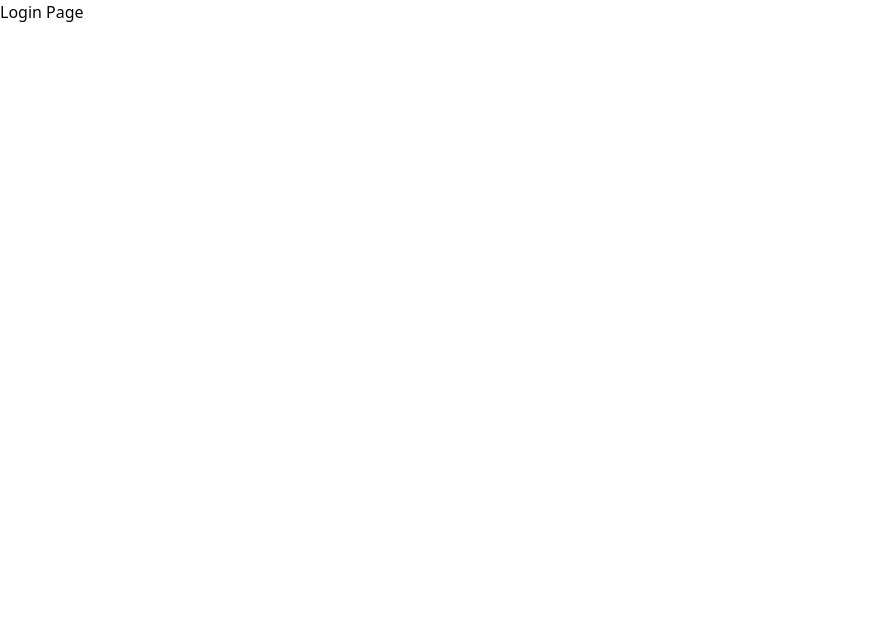
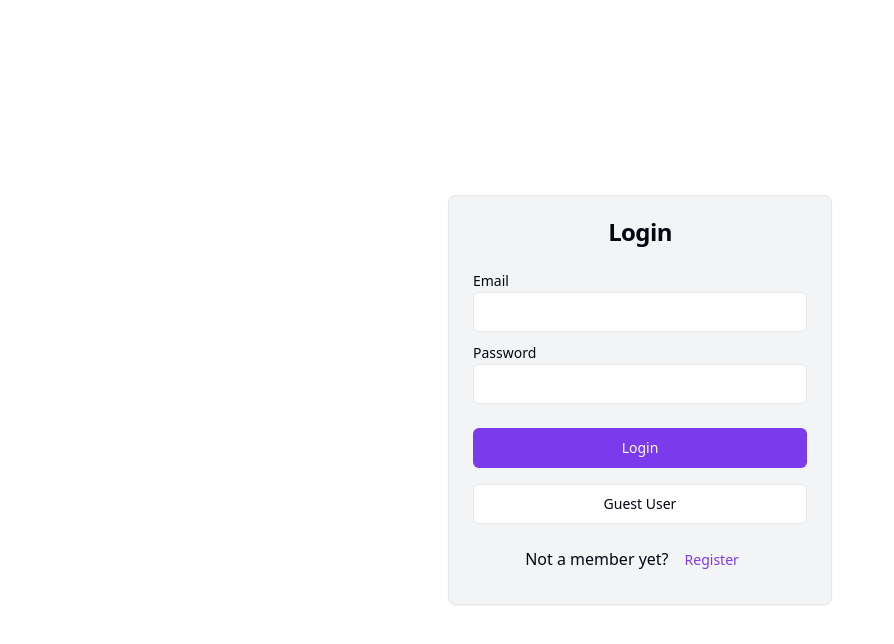
Before and after one commit to NikDoe/store, a React (Vite) app: page /login in a window 1280 px wide. Shown: the top 644 px of the page, without its empty margins (0-894 px from the left). Built offline with nearby package versions, Linux system fonts and the light colour scheme.

Commit message:
setup login page

```diff
--- a/src/pages/Login.tsx
+++ b/src/pages/Login.tsx
@@ -1,8 +1,57 @@
+import {
+	Form,
+	Link,
+	redirect,
+	type ActionFunction,
+	useNavigate,
+} from 'react-router-dom';
+import { Card, CardHeader, CardContent, CardTitle } from '@/components/ui/card';
+import { Button } from '@/components/ui/button';
+import { SubmitButton, FormInput } from '@/components';
+import { customFetch } from '@/utils';
+import { toast } from '@/components/ui/use-toast';
+import { type ReduxStore } from '@/store';
+import { loginUser } from '@/features/user/userSlice';
+import { useAppDispatch } from '@/hooks';
+import { AxiosResponse } from 'axios';
+
 function Login() {
+	const loginAsGuestUser = () => {
+		console.log('login as guest user');
+	};
+
 	return (
-		<div>
-            Login Page
-		</div>
+		<section className='h-screen grid place-items-center'>
+			<Card className='w-96 bg-muted'>
+				<CardHeader>
+					<CardTitle className='text-center'>Login</CardTitle>
+				</CardHeader>
+				<CardContent>
+					<Form method='POST'>
+						<FormInput type='email' label='email' name='identifier'/>
+						<FormInput type='password' name='password'/>
+						{/*login*/}
+						<SubmitButton text='Login' className='w-full mt-4'/>
+						{/*login guest user*/}
+						<Button
+							type='button'
+							variant='outline'
+							onClick={loginAsGuestUser}
+							className='w-full mt-4'
+						>
+							Guest User
+						</Button>
+						{/*link to register page*/}
+						<p className='text-center mt-4'>
+							Not a member yet?
+							<Button type='button' asChild variant='link'>
+								<Link to='/register'>Register</Link>
+							</Button>
+						</p>
+					</Form>
+				</CardContent>
+			</Card>
+		</section>
 	);
 }
 
--- a/src/pages/Register.tsx
+++ b/src/pages/Register.tsx
@@ -18,8 +18,6 @@
 
 		return redirect('/login');
 	} catch (error) {
-		console.log(error);
-
 		const errorMsg =
 			error instanceof AxiosError
 				? error.response?.data.error.message
```
